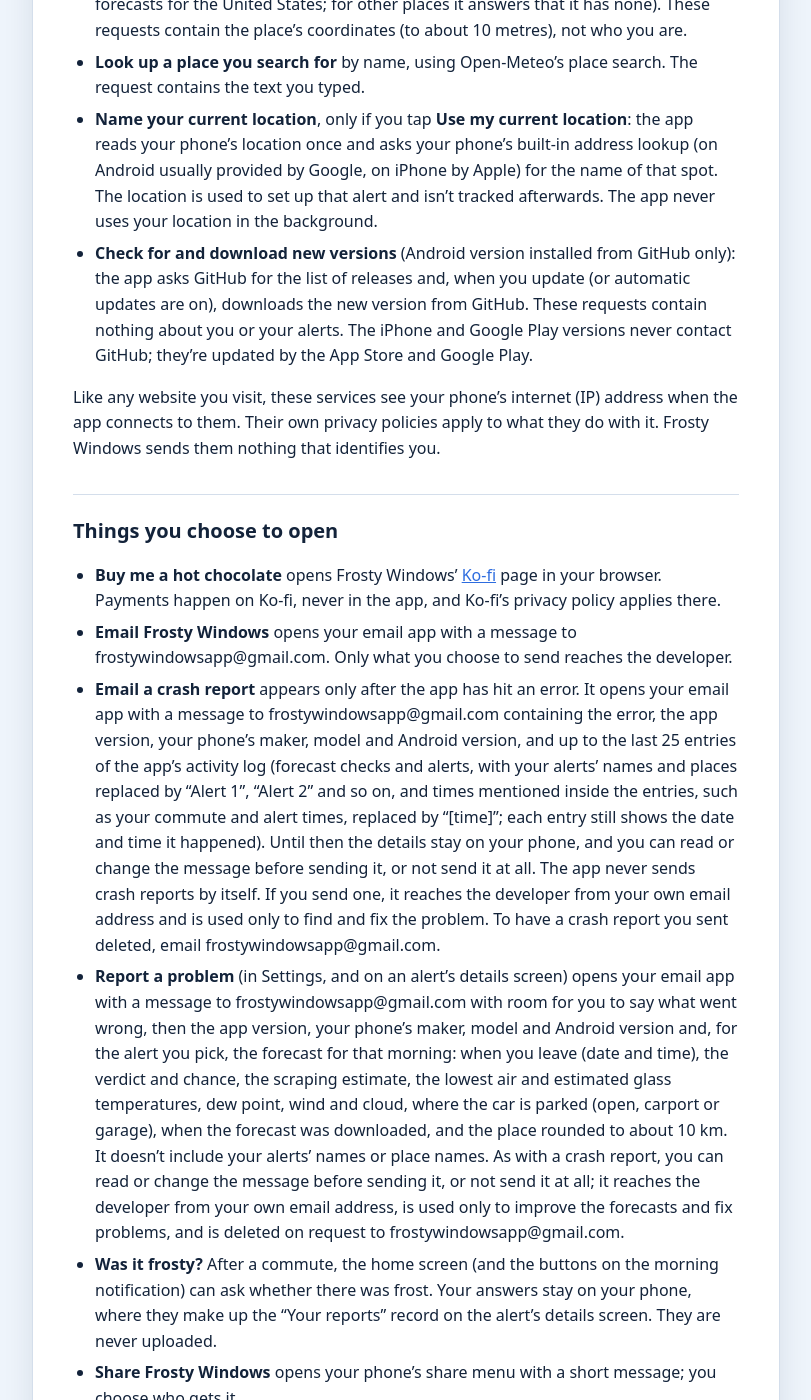
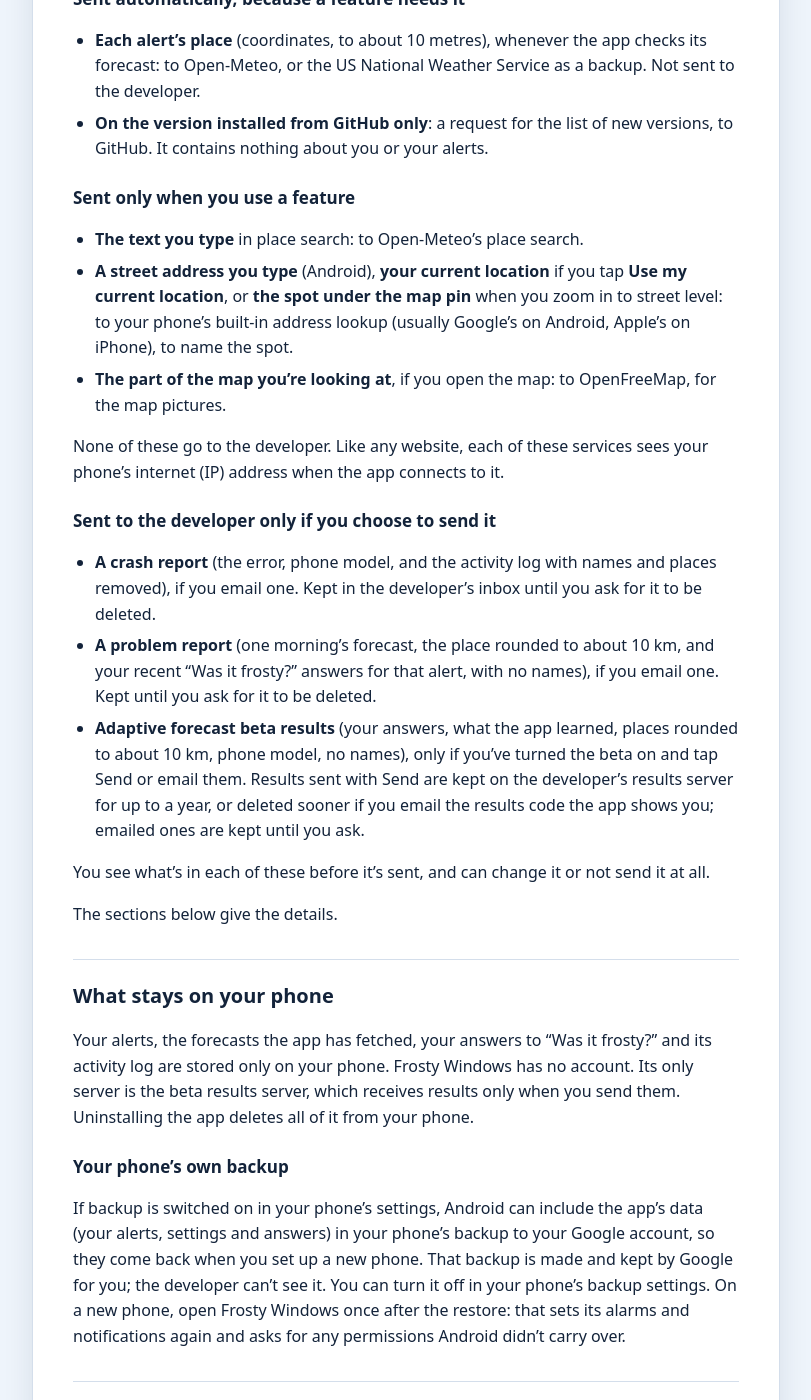
Before and after one commit to user-8472/Frosty-Windows-releases, a Jekyll site: the page built from privacy.md, in a window 1280 px wide and 1400 px high, scrolled down 762 px. Shown: the whole window, without its empty margins (234-1045 px from the left). Built offline with Jekyll 4.4.1, drawn with Linux system fonts in a browser that asks for light colours; our own code applies the rules of GitHub Pages for plain Markdown files; some of the changed text lies outside the part shown.

Commit message:
Privacy policy: collects the minimum; what leaves the phone and when; phone backup; beta results

```diff
--- a/privacy.md
+++ b/privacy.md
@@ -4,20 +4,76 @@ title: Privacy policy
 
 # Frosty Windows privacy policy
 
-Effective 20 November 2026.
+Effective 25 November 2026.
 
 Frosty Windows tells you whether you'll need to scrape frost off your car in the morning. It has no
-ads, no accounts and no tracking. This page explains exactly what the app does with information.
+ads, no accounts and no tracking.
+
+**Frosty Windows collects only the minimum information needed for the features it offers.** Most of
+what the app knows never leaves your phone. Something leaves it only when a feature can't work
+without it (a forecast needs the place it's for), or when you choose to send it. Nothing reaches
+the developer unless you send it yourself.
+
+## What's collected, and when
+
+### Never leaves your phone
+
+- Your alerts: their names, the places you park, the times you leave, your days and settings.
+- The forecasts the app downloads, your answers to "Was it frosty?", what the Adaptive forecast
+  beta learns from them, and the app's activity log.
+
+These stay on your phone (and in your phone's own backup, if you have that switched on; see below)
+until you uninstall the app, unless you put some of them in a report you choose to send.
+
+### Sent automatically, because a feature needs it
+
+- **Each alert's place** (coordinates, to about 10 metres), whenever the app checks its forecast:
+  to Open-Meteo, or the US National Weather Service as a backup. Not sent to the developer.
+- **On the version installed from GitHub only**: a request for the list of new versions, to GitHub.
+  It contains nothing about you or your alerts.
+
+### Sent only when you use a feature
+
+- **The text you type** in place search: to Open-Meteo's place search.
+- **A street address you type** (Android), **your current location** if you tap **Use my current
+  location**, or **the spot under the map pin** when you zoom in to street level: to your phone's
+  built-in address lookup (usually Google's on Android, Apple's on iPhone), to name the spot.
+- **The part of the map you're looking at**, if you open the map: to OpenFreeMap, for the map pictures.
+
+None of these go to the developer. Like any website, each of these services sees your phone's
+internet (IP) address when the app connects to it.
+
+### Sent to the developer only if you choose to send it
+
+- **A crash report** (the error, phone model, and the activity log with names and places removed),
+  if you email one. Kept in the developer's inbox until you ask for it to be deleted.
+- **A problem report** (one morning's forecast, the place rounded to about 10 km, and your recent
+  "Was it frosty?" answers for that alert, with no names), if you email one. Kept until you ask for
+  it to be deleted.
+- **Adaptive forecast beta results** (your answers, what the app learned, places rounded to about
+  10 km, phone model, no names), only if you've turned the beta on and tap Send or email them.
+  Results sent with Send are kept on the developer's results server for up to a year, or deleted
+  sooner if you email the results code the app shows you; emailed ones are kept until you ask.
+
+You see what's in each of these before it's sent, and can change it or not send it at all.
+
+The sections below give the details.
 
 ## What stays on your phone
 
-Your alerts (the places you park, the times you leave, your days and settings), the forecasts the app
-has fetched, your answers to "Was it frosty?" and its activity log are stored only on your phone.
-Frosty Windows has no server and no account. Only the parts described below ever leave your phone:
-each alert's place goes to the forecast services, part of the activity log goes into a crash report
-if you choose to email one, and one alert's forecast goes into a problem report if you choose to
-email one. Nothing is sent to the developer unless you send it yourself. Uninstalling the app
-deletes all of it.
+Your alerts, the forecasts the app has fetched, your answers to "Was it frosty?" and its activity
+log are stored only on your phone. Frosty Windows has no account. Its only server is the beta
+results server, which receives results only when you send them. Uninstalling the app deletes all
+of it from your phone.
+
+### Your phone's own backup
+
+If backup is switched on in your phone's settings, Android can include the app's data (your alerts,
+settings and answers) in your phone's backup to your Google account, so they come back when you
+set up a new phone. That backup is made and kept by Google for you; the developer can't see it.
+You can turn it off in your phone's backup settings. On a new phone, open Frosty Windows once after
+the restore: that sets its alarms and notifications again and asks for any permissions Android
+didn't carry over.
 
 ## What goes online, and why
 
@@ -33,6 +89,15 @@ The app only connects to the internet to:
   location once and asks your phone's built-in address lookup (on Android usually provided by Google,
   on iPhone by Apple) for the name of that spot. The location is used to set up that alert and isn't
   tracked afterwards. The app never uses your location in the background.
+- **Look up a street address you type** (Android): when what you type starts with a house number,
+  the app asks your phone's built-in address lookup (usually provided by Google) for matching
+  addresses, once you pause typing. The address only places the pin; the app keeps the spot, not
+  the address, unless you choose the address as the alert's name.
+- **Show a map**, only if you tap **Pick on a map** or pick an address: the map pictures come from
+  [OpenFreeMap](https://openfreemap.org/), which serves OpenStreetMap maps. Its servers see which part
+  of the map you're looking at, not who you are. Zoomed in to street level, the app asks your phone's
+  address lookup for the nearest address once the map stops moving, to show "Near…" under the pin;
+  that address isn't saved. The spot is named from the town names drawn on the map.
 - **Check for and download new versions** (Android version installed from GitHub only): the app
   asks GitHub for the list of releases and, when you update (or automatic updates are on), downloads
   the new version from GitHub. These requests contain nothing about you or your alerts. The iPhone
@@ -63,14 +128,31 @@ nothing that identifies you.
   version, your phone's maker, model and Android version and, for the alert you pick, the forecast
   for that morning: when you leave (date and time), the verdict and chance, the scraping estimate,
   the lowest air and estimated glass temperatures, dew point, wind and cloud, where the car is
-  parked (open, carport or garage), when the forecast was downloaded, and the place rounded to
-  about 10 km. It doesn't include your alerts' names or
+  parked (open, carport or garage), when the forecast was downloaded, the place rounded to
+  about 10 km, and your last few "Was it frosty?" answers for that alert (each morning's date, what
+  the forecast said and what you found). It doesn't include your alerts' names or
   place names. As with a crash report, you can read or change the message before sending it, or
   not send it at all; it reaches the developer from your own email address, is used only to
   improve the forecasts and fix problems, and is deleted on request to frostywindowsapp@gmail.com.
 - **Was it frosty?** After a commute, the home screen (and the buttons on the morning notification)
   can ask whether there was frost. Your answers stay on your phone, where they make up the "Your
-  reports" record on the alert's details screen. They are never uploaded.
+  reports" record on the alert's details screen. They leave your phone only in a problem report
+  or a beta results email (below) that you choose to send.
+- **Adaptive forecast (Beta)** is off unless you turn it on in Settings. It works out on your phone,
+  from your answers, how frosty each spot gets compared with the forecast, and shows that as a
+  second chance. Nothing is sent by itself. "Send my results" opens an email in your own email app
+  with your answers (date and time, what the forecast said, what you found, and the night's
+  forecast numbers), what the app learned for each alert, each alert's parking type and its place
+  rounded to 1 decimal (about 10 km), the app version and your phone's model. It has no alert or
+  place names. You can read or change it before sending it, or not send it at all; it's used only
+  to test and improve the forecast, and is deleted on request to frostywindowsapp@gmail.com.
+  Instead of email, the same screen can send these results, with any note you add, straight to the
+  developer's results server (run on Cloudflare), without an email address. It is sent only when
+  you tap Send, after the screen shows exactly what will be sent. The server keeps the results,
+  the app version and store and the date they arrived, under a random results code shown to you;
+  it doesn't keep your IP address (used only to limit how often one connection can send) or
+  anything else that identifies you or your phone. Results are deleted after a year, or sooner if
+  you email your results code to frostywindowsapp@gmail.com.
 - **Share Frosty Windows** opens your phone's share menu with a short message; you choose who gets it.
 
 ## Permissions
@@ -87,7 +169,8 @@ nothing that identifies you.
 
 No analytics or tracking tools, no automatic crash reporting (a crash report reaches the developer
 only if you choose to email it), no advertising IDs, and no selling or sharing of data. Apart from an
-email you choose to send, nothing the app does sends information to the developer.
+email you choose to send, or beta results you choose to send, nothing the app does sends
+information to the developer.
 
 ## How Google Play's Data safety section describes this
 
@@ -102,6 +185,9 @@ request. So the Google Play listing says Frosty Windows collects:
   Optional; used for app functionality, not stored, not shared.
 - **Crash logs and diagnostics**: only the crash reports and problem reports you choose to email. Optional; used to find
   and fix bugs, kept in the developer's inbox until you ask for them to be deleted, not shared.
+- **Approximate location and diagnostics in beta results**: only if you turn on the Adaptive
+  forecast beta and choose to send your results (places rounded to about 10 km, phone model).
+  Optional; used to test and improve the forecast, kept for a year at most, not shared.
 
 ## Children
 
```
